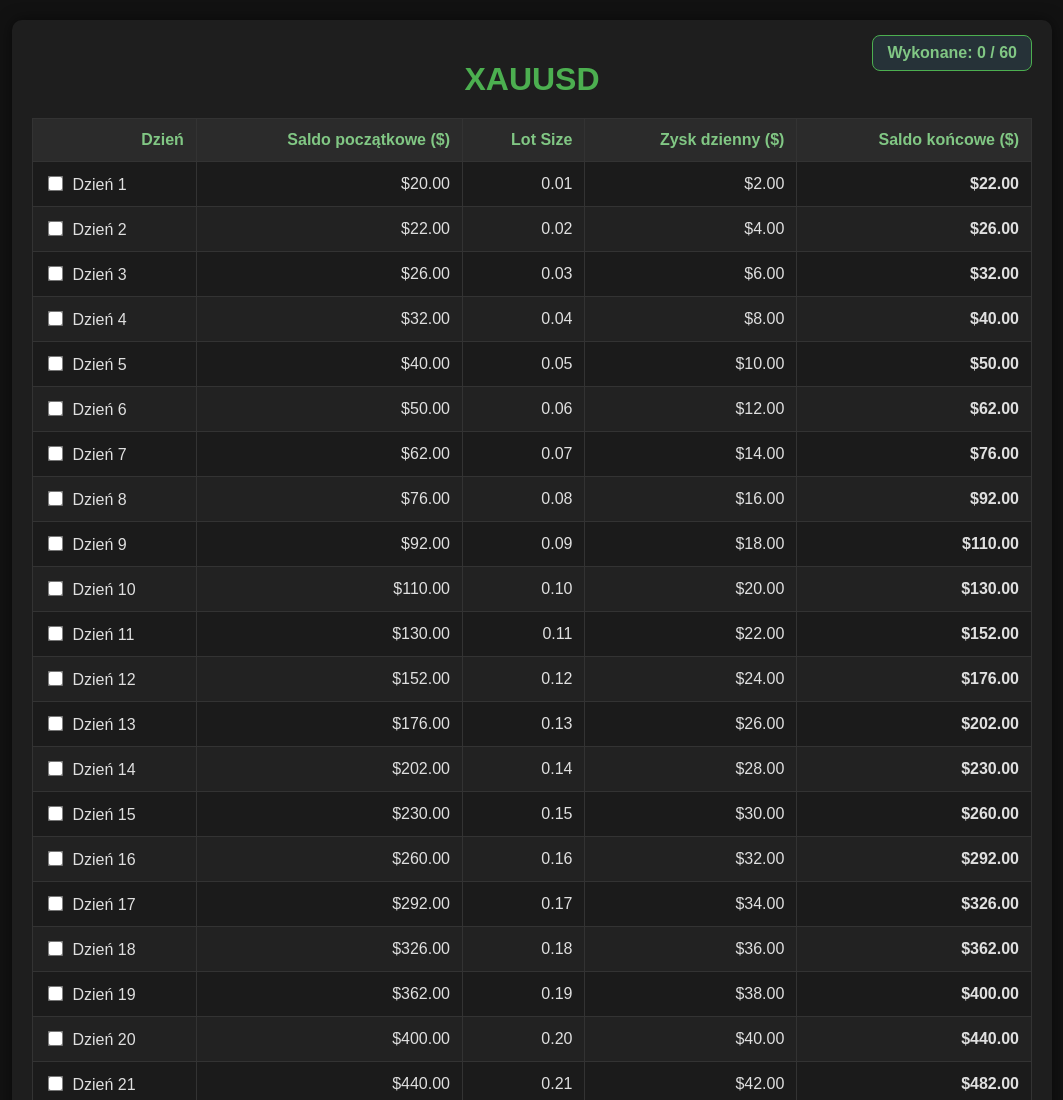
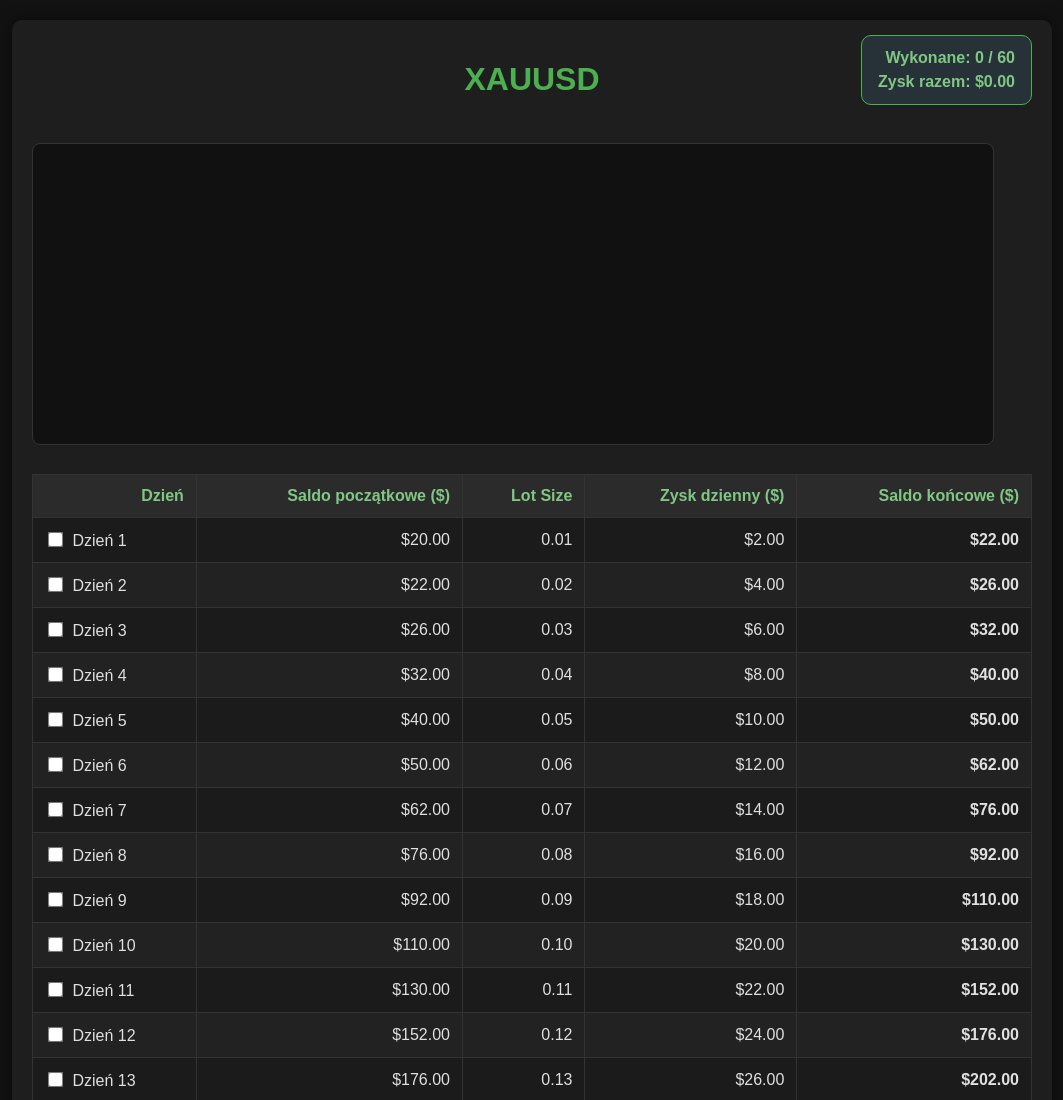
Before and after one commit to ripanysz/20pip, a plain HTML site: page index.html in a window 1280 px wide. Shown: the top 1100 px of the page, without its empty margins (108-1171 px from the left). Drawn offline with Linux system fonts and the light colour scheme.

Commit message:
Update index.html

```diff
--- a/index.html
+++ b/index.html
@@ -29,23 +29,32 @@
             margin-bottom: 20px;
         }
 
-        /* === LICZNIK === */
-        .counter {
+        /* === PANEL W PRAWYM GÓRNYM ROGU === */
+        .stats {
             position: absolute;
             top: 15px;
             right: 20px;
             background: #263238;
-            padding: 8px 14px;
-            border-radius: 8px;
+            padding: 10px 16px;
+            border-radius: 10px;
             font-weight: bold;
             color: #81c784;
             border: 1px solid #4CAF50;
+            text-align: right;
+            line-height: 1.5;
+        }
+
+        canvas {
+            margin-top: 25px;
+            background: #111;
+            border-radius: 8px;
+            border: 1px solid #333;
         }
 
         table {
             width: 100%;
             border-collapse: collapse;
-            margin-top: 20px;
+            margin-top: 25px;
             background-color: #1b1b1b;
         }
 
@@ -80,9 +89,16 @@
 <body>
 
 <div class="container">
-    <div class="counter" id="counter">Wykonane: 0 / 60</div>
+
+    <div class="stats">
+        <div id="counter">Wykonane: 0 / 60</div>
+        <div id="profitSum">Zysk razem: $0.00</div>
+    </div>
 
     <h1>XAUUSD</h1>
+
+    <!-- WYKRES -->
+    <canvas id="progressChart" width="960" height="300"></canvas>
 
     <table>
         <thead>
@@ -158,7 +174,8 @@ function renderTable() {
     });
 
     addCheckboxListeners();
-    updateCounter();
+    updateStats();
+    drawChart();
 }
 
 function addCheckboxListeners() {
@@ -176,15 +193,69 @@ function addCheckboxListeners() {
             }
 
             localStorage.setItem('checkedDays', JSON.stringify(savedChecks));
-            updateCounter();
+            updateStats();
+            drawChart();
         });
     });
 }
 
-function updateCounter() {
+function updateStats() {
     const savedChecks = JSON.parse(localStorage.getItem('checkedDays')) || {};
-    const count = Object.keys(savedChecks).length;
+    const data = generateData();
+
+    let count = 0;
+    let profitSum = 0;
+
+    data.forEach(row => {
+        if (savedChecks[row.day]) {
+            count++;
+            profitSum += row.profit;
+        }
+    });
+
     document.getElementById('counter').textContent = `Wykonane: ${count} / 60`;
+    document.getElementById('profitSum').textContent = `Zysk razem: $${profitSum.toFixed(2)}`;
+}
+
+/* ===== WYKRES POSTĘPU ===== */
+function drawChart() {
+    const canvas = document.getElementById("progressChart");
+    const ctx = canvas.getContext("2d");
+
+    ctx.clearRect(0, 0, canvas.width, canvas.height);
+
+    const savedChecks = JSON.parse(localStorage.getItem('checkedDays')) || {};
+    const data = generateData();
+
+    let points = [];
+    let currentSum = 0;
+
+    data.forEach(row => {
+        if (savedChecks[row.day]) {
+            currentSum += row.profit;
+            points.push(currentSum);
+        }
+    });
+
+    if (points.length === 0) return;
+
+    const maxValue = Math.max(...points);
+    const padding = 40;
+    const stepX = (canvas.width - padding * 2) / (points.length - 1 || 1);
+
+    ctx.beginPath();
+    ctx.strokeStyle = "#4CAF50";
+    ctx.lineWidth = 3;
+
+    points.forEach((value, index) => {
+        const x = padding + index * stepX;
+        const y = canvas.height - padding - (value / maxValue) * (canvas.height - padding * 2);
+
+        if (index === 0) ctx.moveTo(x, y);
+        else ctx.lineTo(x, y);
+    });
+
+    ctx.stroke();
 }
 
 renderTable();
```
